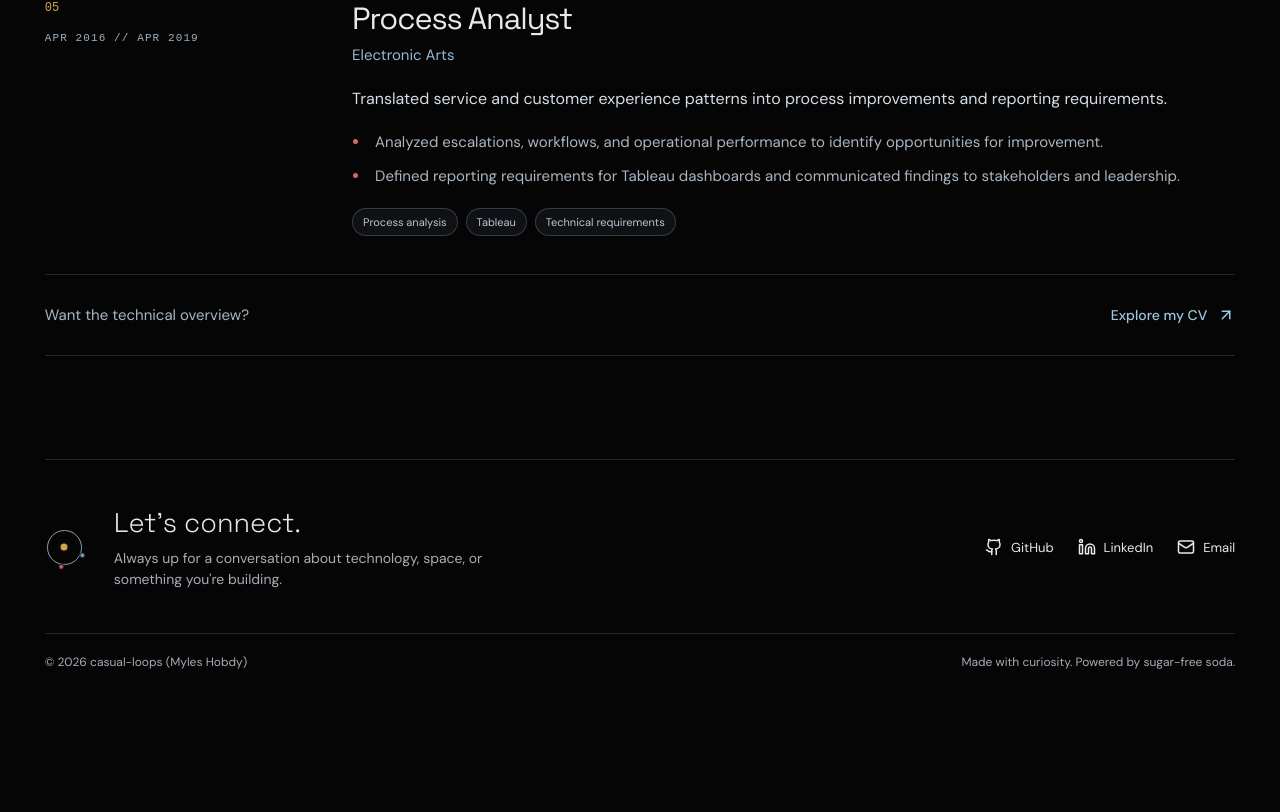
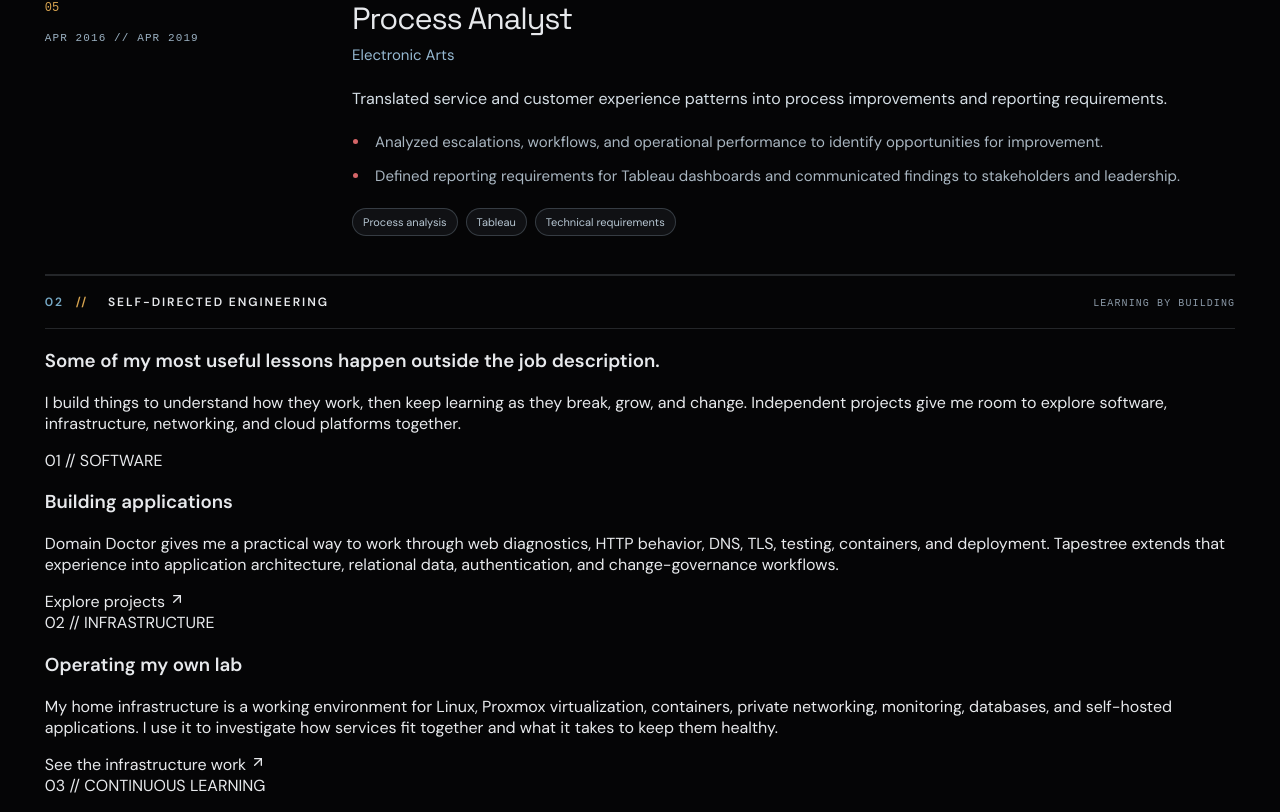
Before and after one commit to casual-loops/mylesh-portfolio, a Next.js app: page /experience in a window 1280 px wide. Shown: the part 1985-2797 px from the top of the page. Before the commit the page ends 2680 px from the top, so only its background shows below. Built offline with nearby package versions, Linux system fonts and the light colour scheme.

Commit message:
feat: add self-directed engineering to Experience page

```diff
--- a/app/experience/page.tsx
+++ b/app/experience/page.tsx
@@ -99,6 +99,35 @@ export default function Experience() {
           </Reveal>
         ))}
       </section>
+      <section className="experience-independent" aria-labelledby="experience-independent-heading">
+        <div className="experience-history-heading">
+          <h2 id="experience-independent-heading"><span>02 <b>//</b></span> SELF-DIRECTED ENGINEERING</h2>
+          <span>LEARNING BY BUILDING</span>
+        </div>
+        <Reveal className="experience-independent-intro">
+          <h3>Some of my most useful lessons happen outside the job description.</h3>
+          <p>I build things to understand how they work, then keep learning as they break, grow, and change. Independent projects give me room to explore software, infrastructure, networking, and cloud platforms together.</p>
+        </Reveal>
+        <div className="experience-independent-grid">
+          <Reveal className="experience-independent-item">
+            <span className="experience-independent-index">01 // SOFTWARE</span>
+            <h3>Building applications</h3>
+            <p>Domain Doctor gives me a practical way to work through web diagnostics, HTTP behavior, DNS, TLS, testing, containers, and deployment. Tapestree extends that experience into application architecture, relational data, authentication, and change-governance workflows.</p>
+            <Link href="/work">Explore projects <ArrowUpRight size={16} aria-hidden="true" /></Link>
+          </Reveal>
+          <Reveal className="experience-independent-item">
+            <span className="experience-independent-index">02 // INFRASTRUCTURE</span>
+            <h3>Operating my own lab</h3>
+            <p>My home infrastructure is a working environment for Linux, Proxmox virtualization, containers, private networking, monitoring, databases, and self-hosted applications. I use it to investigate how services fit together and what it takes to keep them healthy.</p>
+            <Link href="/work">See the infrastructure work <ArrowUpRight size={16} aria-hidden="true" /></Link>
+          </Reveal>
+          <Reveal className="experience-independent-item">
+            <span className="experience-independent-index">03 // CONTINUOUS LEARNING</span>
+            <h3>Following the questions</h3>
+            <p>I study networking, cloud technologies, programming, and the fundamentals behind them. Whenever possible, I turn what I'm learning into experiments, working systems, and small projects rather than stopping at theory.</p>
+          </Reveal>
+        </div>
+      </section>
       <div className="experience-next">
         <p>Want the technical overview?</p>
         <Link href="/cv">Explore my CV <ArrowUpRight size={18} aria-hidden="true" /></Link>
```
